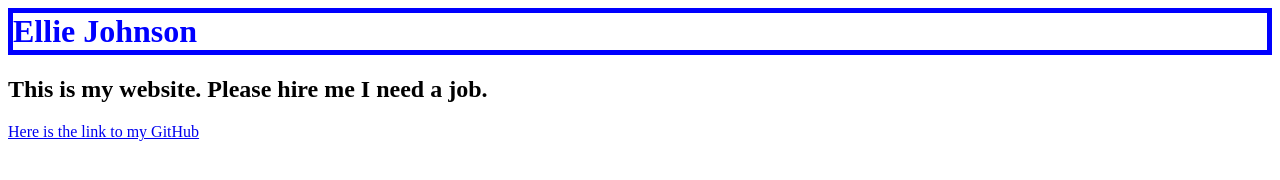
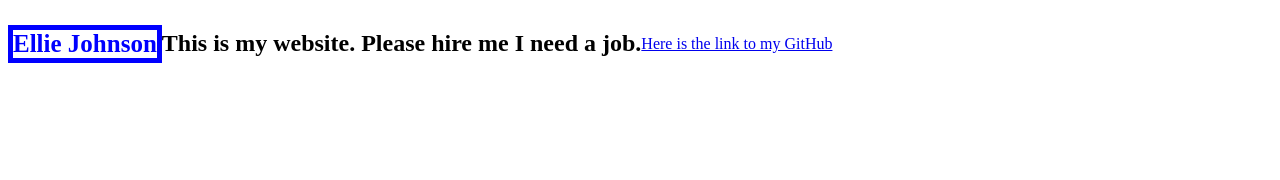
Before and after one commit to ELJ5/ELJ5.github.io, a plain HTML site: page index.html in a window 1280 px wide. Drawn offline with Linux system fonts and the light colour scheme.

Commit message:
added header flex box

```diff
--- a/index.html
+++ b/index.html
@@ -1,9 +1,28 @@
-<h1> Ellie Johnson </h1>
+<div id="headerbox">
+
+<h1 id="name"> Ellie Johnson </h1>
 <h2> This is my website. Please hire me I need a job. </h2>
 <a href ="https://github.com/ELJ5"> Here is the link to my GitHub </a>
 
+</div>
+
+
+
+
 <style>
-h1 { color: blue;
+
+#headerbox{
+display: flex;
+align-items: center;
+}
+
+#name{
+color: blue;
+font-size: 25px;
+font-weight: bold;
+}
+
+h1 {
 border: 5px solid blue;
 }
 </style>
```
